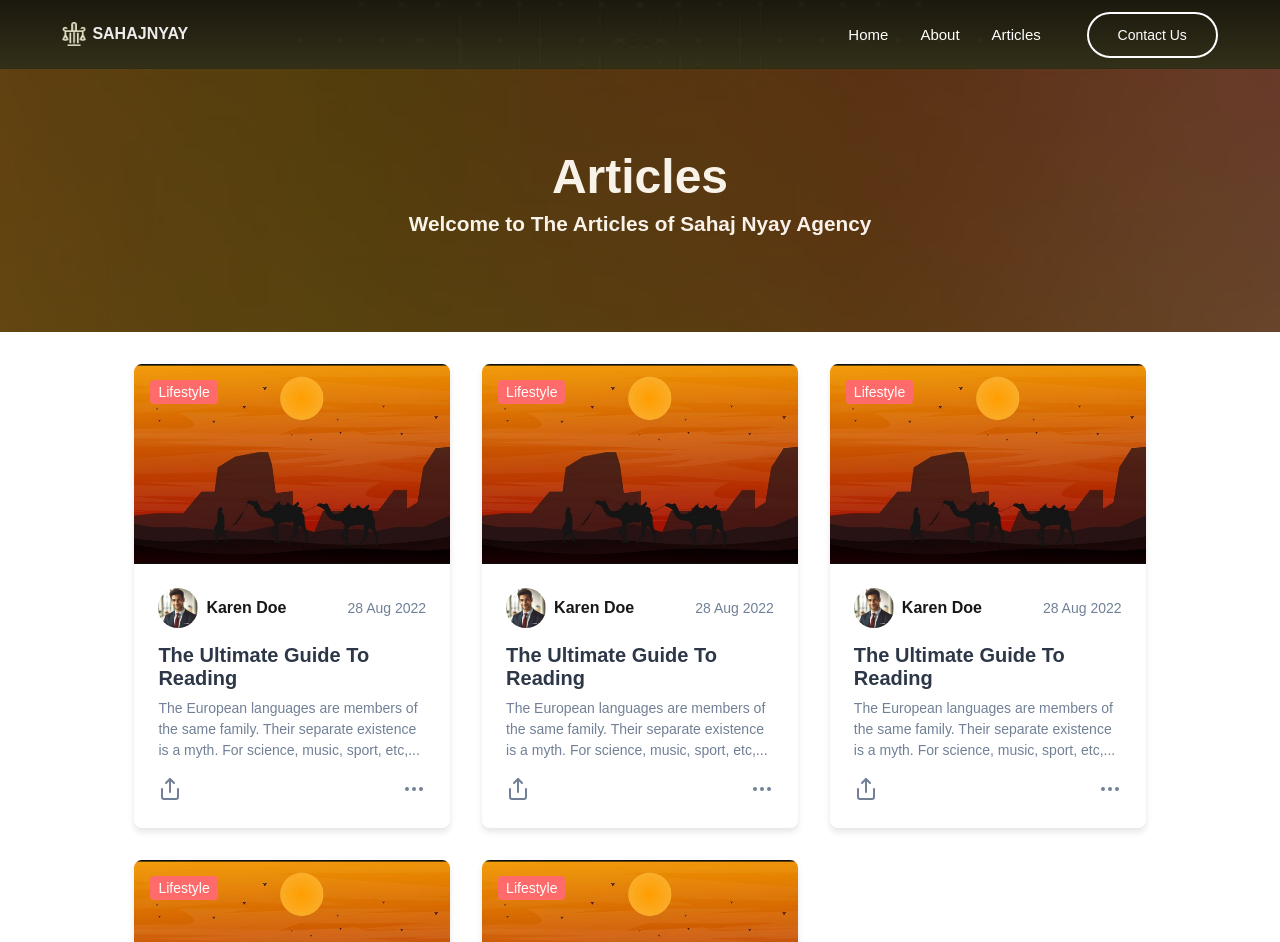
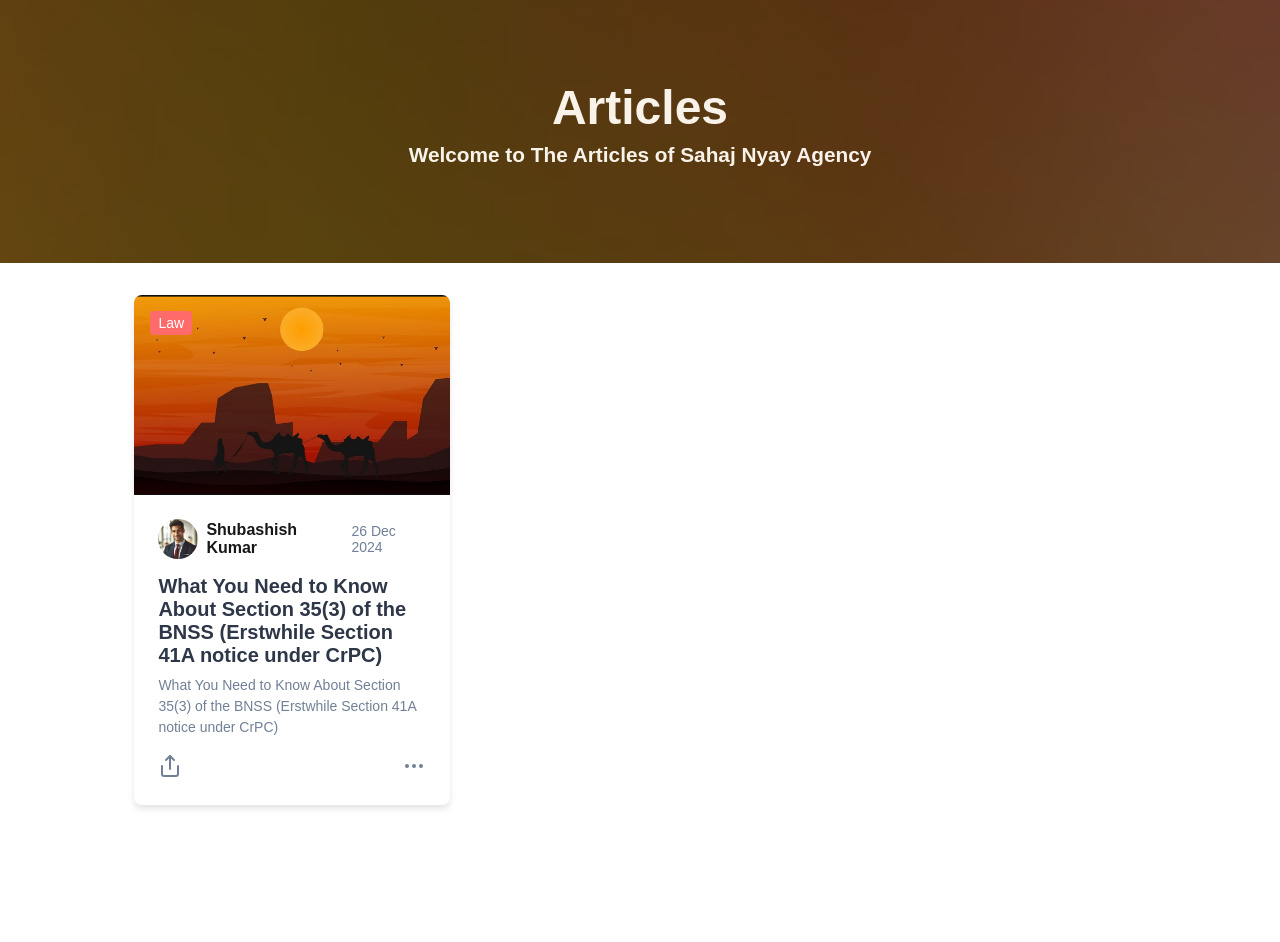
Before and after one commit to gautamkmahato/Law-firm, a Next.js app: page /blog in a window 1280 px wide. Shown: the top 942 px of the page. After the commit the page ends 837 px from the top, so only its background shows below. Built offline with nearby package versions, Linux system fonts and the light colour scheme.

Commit message:
added new page

```diff
--- a/app/components/Blog.jsx
+++ b/app/components/Blog.jsx
@@ -13,53 +13,14 @@ export default function BlogPostGrid() {
             <BlogCard
                 id="3"
                 image={image}
-                title="The Ultimate Guide To Reading"
-                category="Lifestyle"
+                title="What You Need to Know About Section 35(3) of the BNSS (Erstwhile Section 41A notice under CrPC)"
+                category="Law"
                 authorImage={profile1}
-                authorName='Karen Doe'
-                date='28 Aug 2022'
-                excerpt="The European languages are members of the same family. Their separate existence is a myth. For science, music, sport, etc,..."
+                authorName='Shubashish Kumar'
+                date='26 Dec 2024'
+                excerpt="What You Need to Know About Section 35(3) of the BNSS (Erstwhile Section 41A notice under CrPC)"
             />
-            <BlogCard
-                id="3"
-                image={image}
-                title="The Ultimate Guide To Reading"
-                category="Lifestyle"
-                authorImage={profile1}
-                authorName='Karen Doe'
-                date='28 Aug 2022'
-                excerpt="The European languages are members of the same family. Their separate existence is a myth. For science, music, sport, etc,..."
-            />
-            <BlogCard
-                id="3"
-                image={image}
-                title="The Ultimate Guide To Reading"
-                category="Lifestyle"
-                authorImage={profile1}
-                authorName='Karen Doe'
-                date='28 Aug 2022'
-                excerpt="The European languages are members of the same family. Their separate existence is a myth. For science, music, sport, etc,..."
-            />
-            <BlogCard
-                id="3"
-                image={image}
-                title="The Ultimate Guide To Reading"
-                category="Lifestyle"
-                authorImage={profile1}
-                authorName='Karen Doe'
-                date='28 Aug 2022'
-                excerpt="The European languages are members of the same family. Their separate existence is a myth. For science, music, sport, etc,..."
-            />
-            <BlogCard
-                id="3"
-                image={image}
-                title="The Ultimate Guide To Reading"
-                category="Lifestyle"
-                authorImage={profile1}
-                authorName='Karen Doe'
-                date='28 Aug 2022'
-                excerpt="The European languages are members of the same family. Their separate existence is a myth. For science, music, sport, etc,..."
-            />
+
             </div>
         </div>
     </>
--- a/app/components/BlogCard.jsx
+++ b/app/components/BlogCard.jsx
@@ -19,7 +19,7 @@ export default function BlogCard({id, imageSrc, title, category, authorImage, au
                 <span className={styles.authorName}>{authorName}</span>
                 <span className={styles.date}>{date}</span>
               </div>
-              <Link href={`/blog/${title}`}>
+              <Link href={`/blog/What You Need to Know About Section 35(3) of the BNSS`}>
                 <h2 className={styles.title}>{title}</h2>
               </Link>
               <p className={styles.excerpt}>{excerpt}</p>
--- a/app/layout.js
+++ b/app/layout.js
@@ -23,9 +23,9 @@ export default function RootLayout({ children }) {
   return (
     <html lang="en">
       <body className={`${geistSans.variable} ${geistMono.variable}`}>
-      <Navbar />
+
         {children}
-      <Footer />
+
       </body>
     </html>
   );
```
Also changed, not shown: app/blog/What You Need to Know About Section 35(3) of the BNSS/page.js (added, +103 -0 lines).
